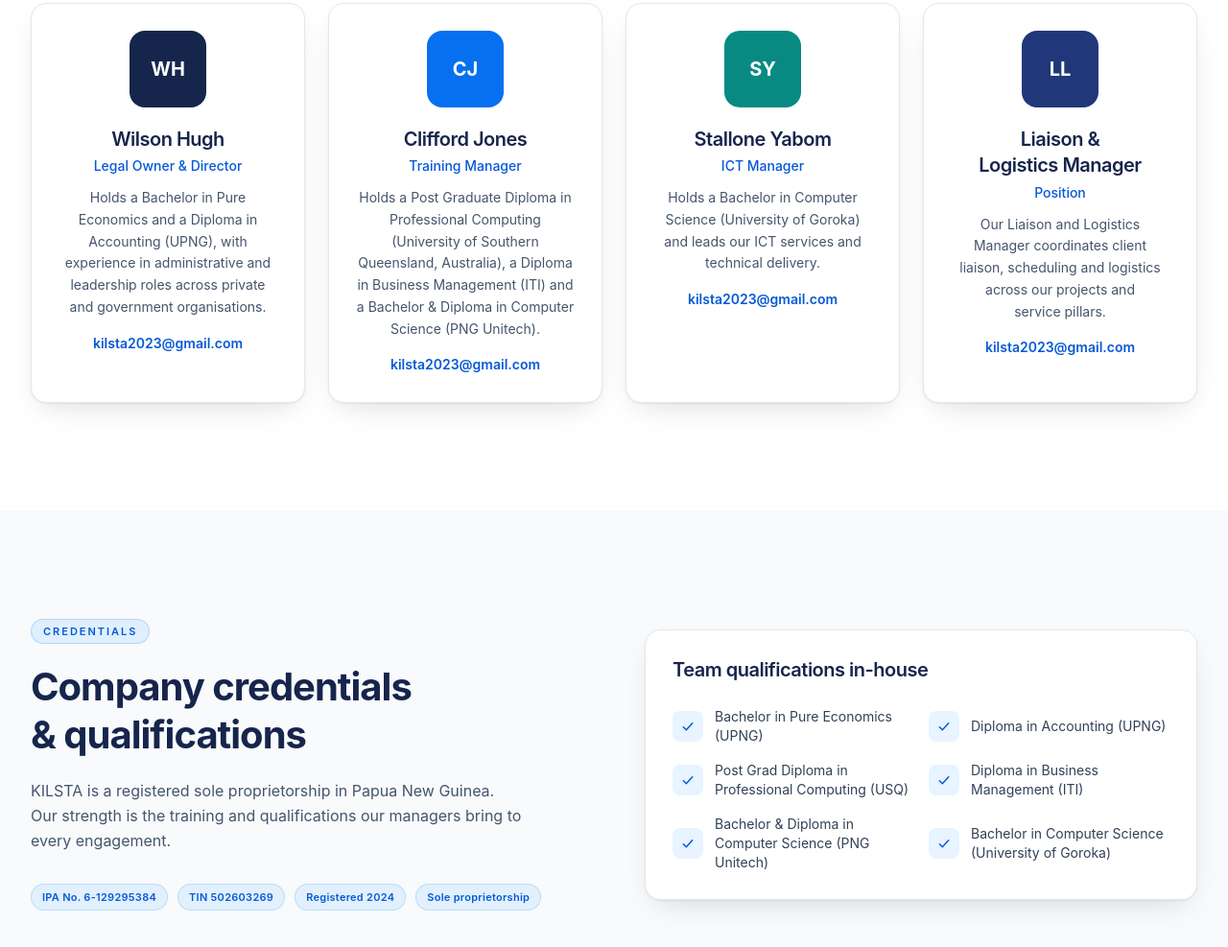
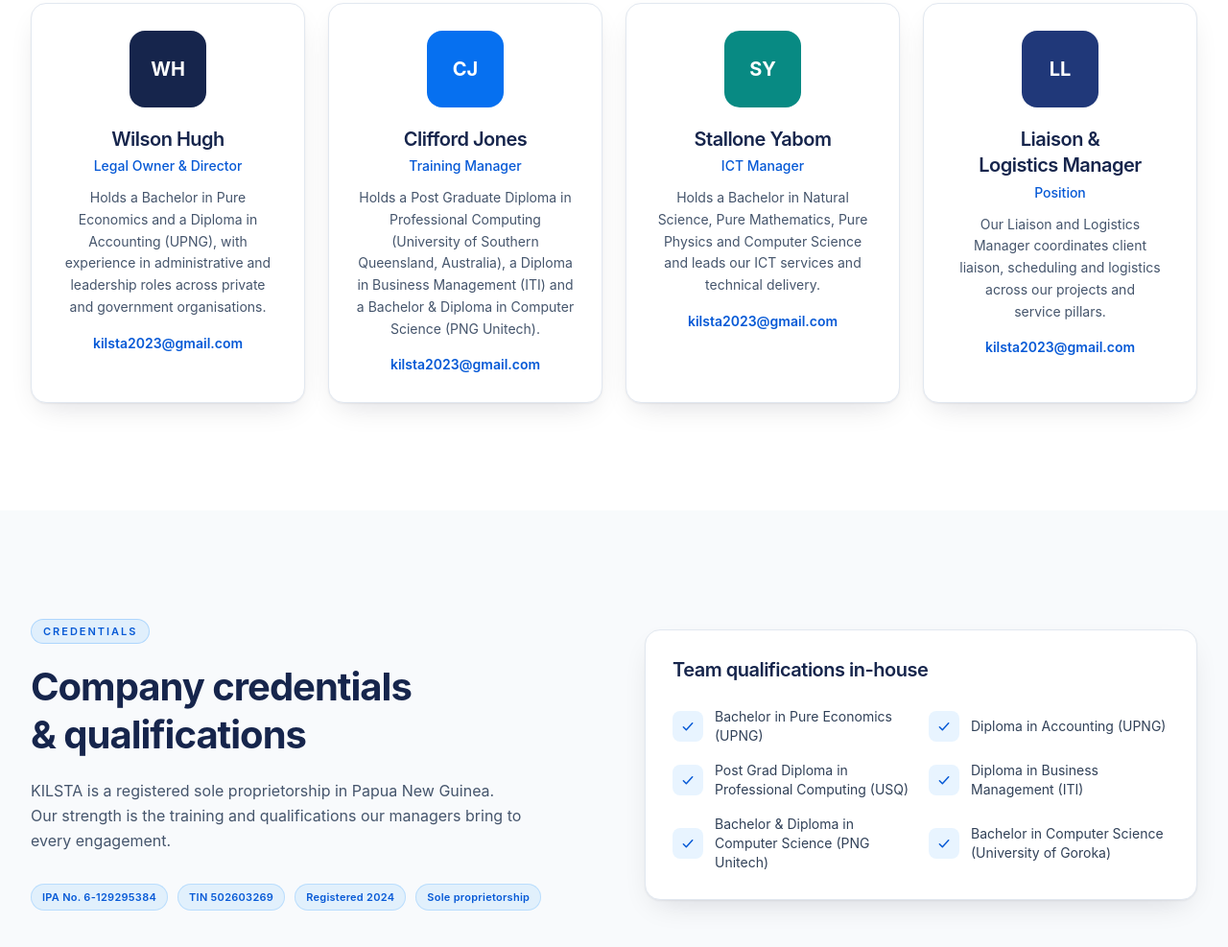
Before and after one commit to stallone7ss/stallone7ss.github.io, a website: page about.html in a window 1280 px wide. Shown: the part 3274-4261 px from the top of the page at 96% size. Drawn offline with Linux system fonts and the light colour scheme.

Commit message:
Update Stallone Yabom qualification to Bachelor in Natural Science, Pure Mathematics, Pure Physics and Computer Science

```diff
--- a/about.html
+++ b/about.html
@@ -432,8 +432,8 @@
         <h3 class="h3 mt-5">Stallone Yabom</h3>
         <p class="mt-1 text-sm font-medium text-electric-700">ICT Manager</p>
         <p class="mt-3 text-sm leading-relaxed text-slate-600">
-          Holds a Bachelor in Computer Science (University of Goroka) and leads our ICT services
-          and technical delivery.
+          Holds a Bachelor in Natural Science, Pure Mathematics, Pure Physics and Computer Science
+          and leads our ICT services and technical delivery.
         </p>
         <a href="mailto:kilsta2023@gmail.com" class="link-arrow mt-4 justify-center">kilsta2023@gmail.com</a>
       </article>
```
